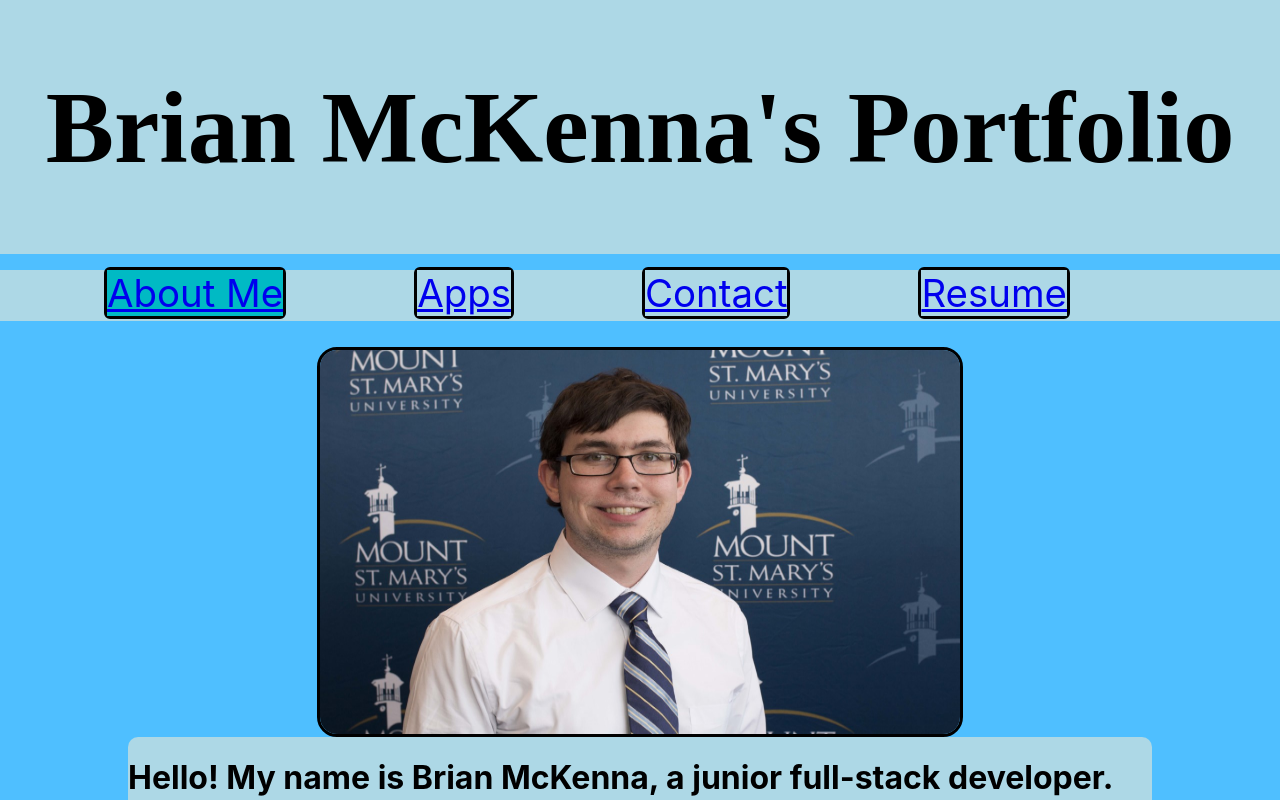
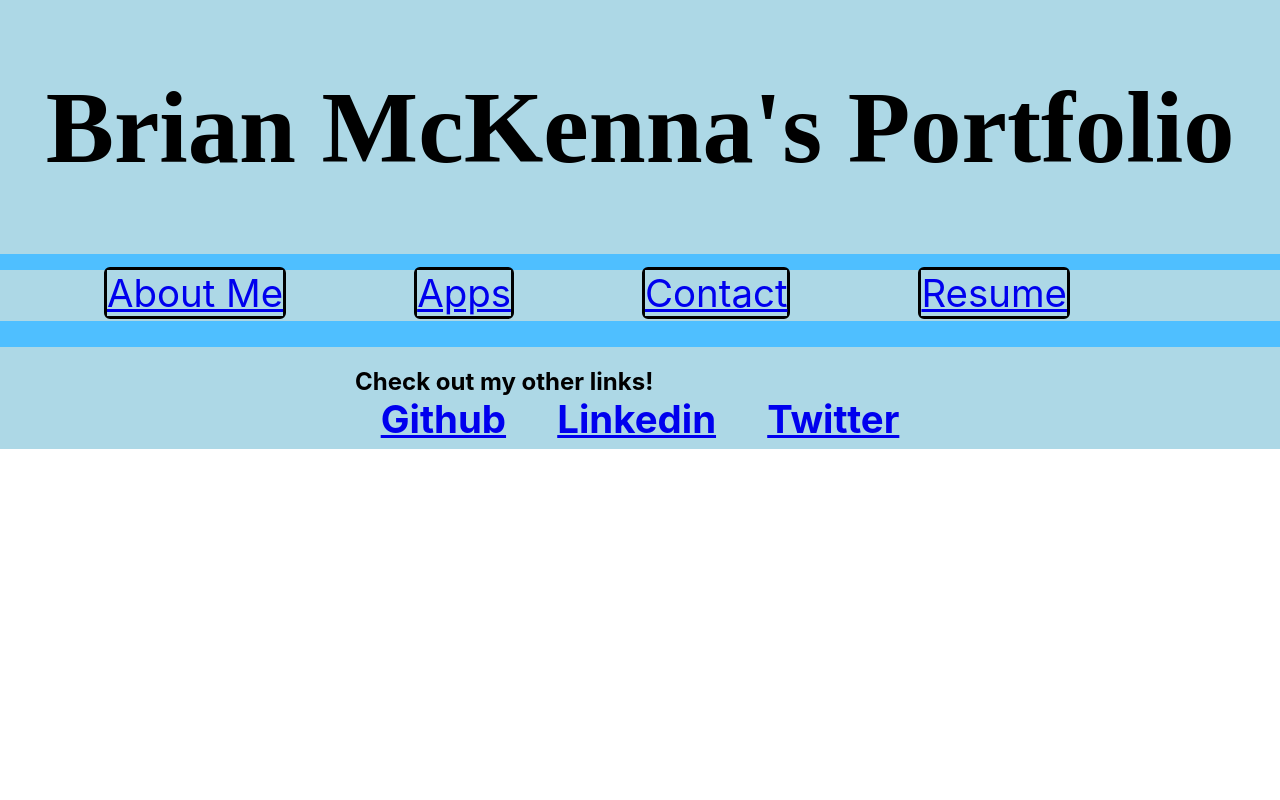
Before and after one commit to brianmckennaman/brian-mckenna-react-portfolio, a React (Create React App) app: page / in a window 1280 px wide. Shown: the top 800 px of the page. Built offline with nearby package versions, Linux system fonts and the light colour scheme.

Commit message:
fixed page defualt load error

```diff
--- a/package.json
+++ b/package.json
@@ -2,7 +2,7 @@
   "name": "react-portfolio",
   "version": "0.1.0",
   "private": true,
-  "homepage": "https://brianmckennaman.github.io/react-portfolio-assignment",
+  "homepage": "https://brianmckennaman.github.io/brian-mckenna-react-portfolio",
   "dependencies": {
     "@testing-library/jest-dom": "^5.16.5",
     "@testing-library/react": "^11.1.0",
--- a/src/App.js
+++ b/src/App.js
@@ -17,7 +17,7 @@ function App() {
         <Header />
         <Navbar />
         <Routes>
-          <Route exact path='/' element={<AboutMe />}>
+          <Route exact path='/brian-mckenna-react-portfolio' element={<AboutMe />}>
           </Route>
           <Route exact path='/apps' element={<Apps />}>
           </Route>
--- a/src/components/navbar.js
+++ b/src/components/navbar.js
@@ -15,7 +15,7 @@ function Navbar(props) {
         <nav style={style.navbarMain}>
             <ul>
                 <li style={style.listItem}>
-                    <NavLink to='/' style={({ isActive }) => isActive ? { backgroundColor: "#00bac4" } : { backgroundColor: "lightBlue" } }>About Me
+                    <NavLink to='/brian-mckenna-react-portfolio' style={({ isActive }) => isActive ? { backgroundColor: "#00bac4" } : { backgroundColor: "lightBlue" } }>About Me
                     </NavLink>
                 </li>
                 <li style={style.listItem}>
```
